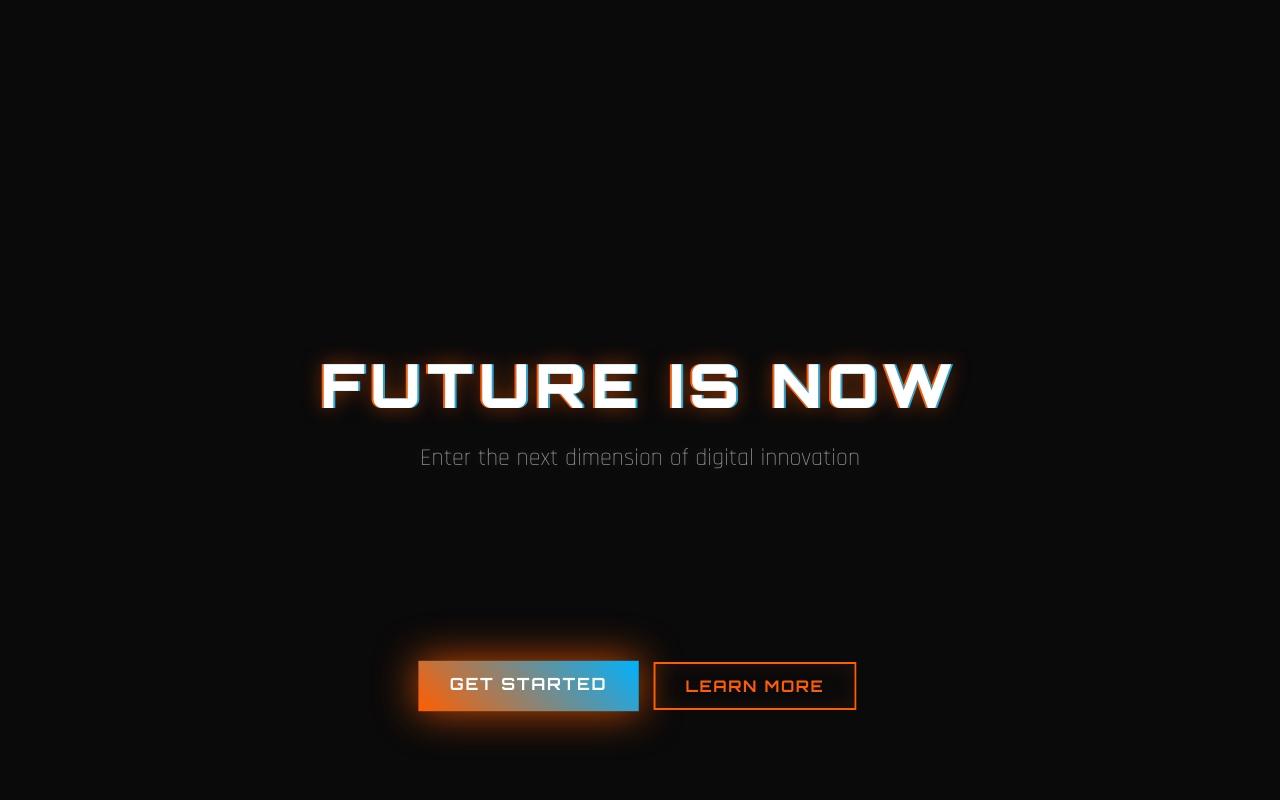
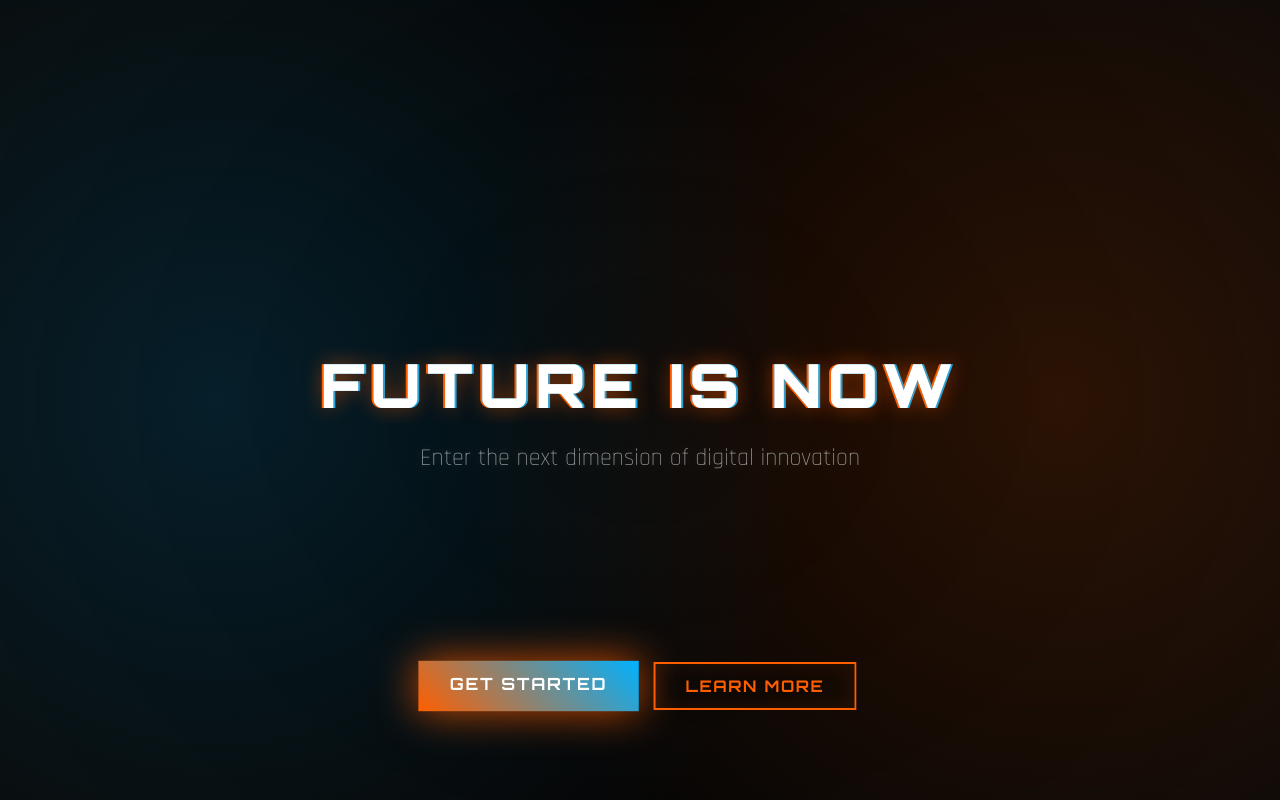
Before and after one commit to maityparthasarathi/ELECTRIC-XTRA, a plain HTML site: page index.html in a window 1280 px wide. Shown: the top 800 px of the page. Drawn offline with Linux system fonts and the light colour scheme.

Commit message:
Refactor HTML structure by adding animated grid background elements for improved visual effects

```diff
--- a/index.html
+++ b/index.html
@@ -15,8 +15,9 @@ https://templatemo.com/tm-596-electric-xtra
 -->
 </head>
 <body>
-    <!-- Animated Grid Background -->
-
+    <div class="grid-bg"></div>
+    <div class="gradient-overlay"></div>
+    <div class="scanlines"></div>
 
     <!-- Animated Shapes -->
 
```
